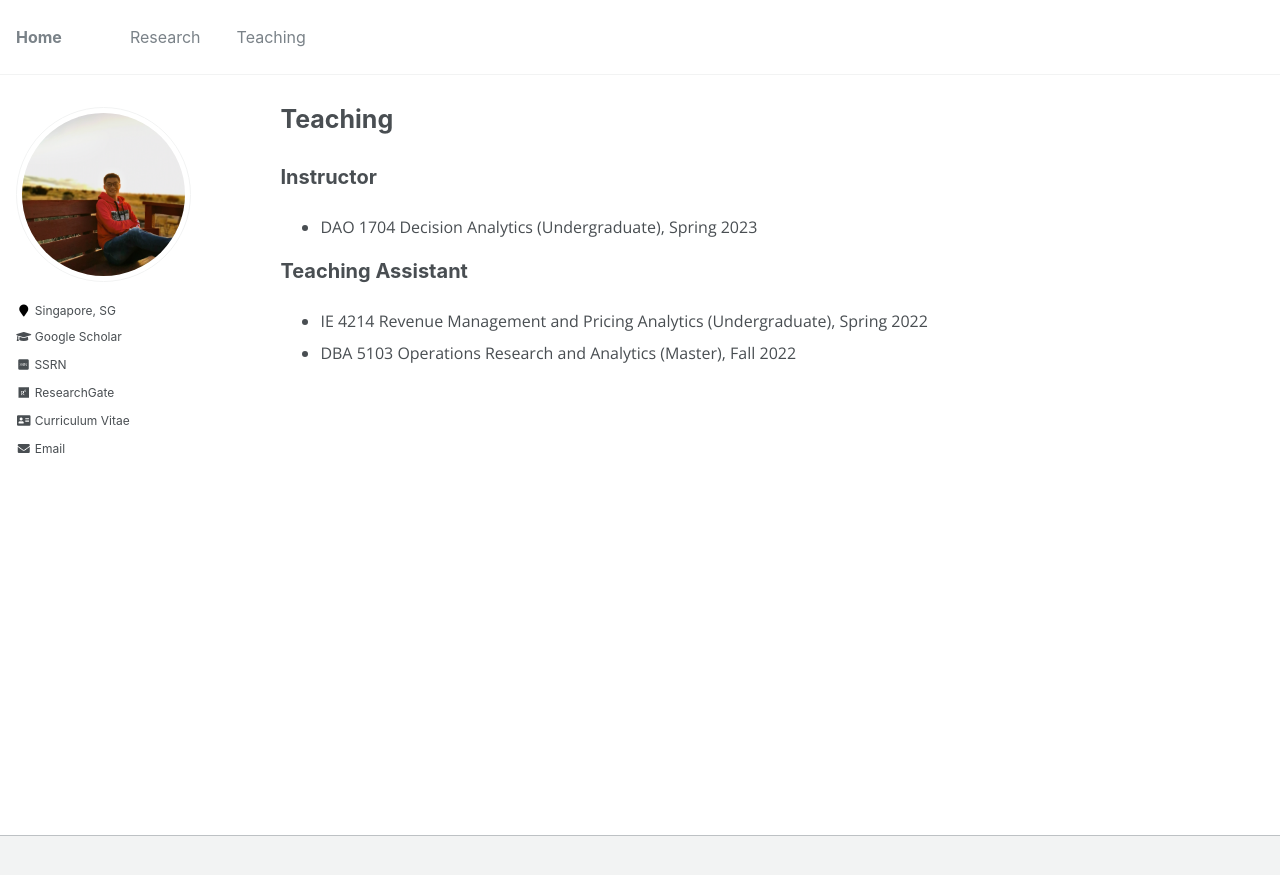
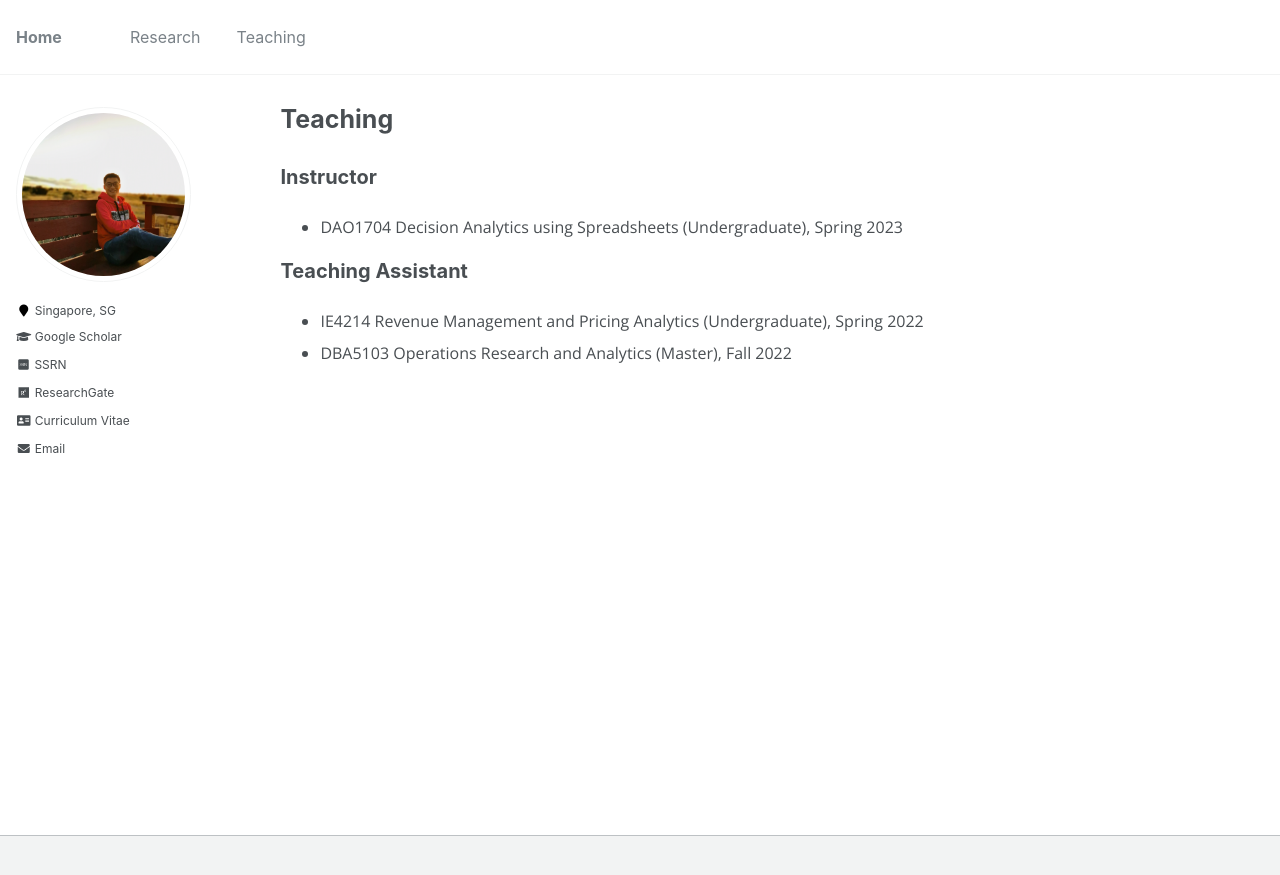
Before and after one commit to gcheng-nus/gcheng-nus.github.io, a Jekyll site: the page built from _pages/teaching.md, in a window 1280 px wide. Shown: the top 875 px of the page. Built offline with Jekyll 4.4.1, drawn with Linux system fonts in a browser that asks for light colours; some web fonts are replaced.

Commit message:
update teaching

```diff
--- a/_pages/teaching.md
+++ b/_pages/teaching.md
@@ -13,13 +13,13 @@ author_profile: true
 
 <h2 style="margin-top: 1em;">Instructor</h2>
 <ul>
-	<li>DAO 1704 Decision Analytics (Undergraduate), Spring 2023</li>
+	<li>DAO1704 Decision Analytics using Spreadsheets (Undergraduate), Spring 2023</li>
 </ul>
 
 <h2 style="margin-top: 1em;">Teaching Assistant</h2>
 <ul>
-	<li>IE 4214 Revenue Management and Pricing Analytics (Undergraduate), Spring 2022</li>
-	<li>DBA 5103 Operations Research and Analytics (Master), Fall 2022</li>
+	<li>IE4214 Revenue Management and Pricing Analytics (Undergraduate), Spring 2022</li>
+	<li>DBA5103 Operations Research and Analytics (Master), Fall 2022</li>
 </ul>
 
 </body>
```
Also changed, not shown: 2 other files.
